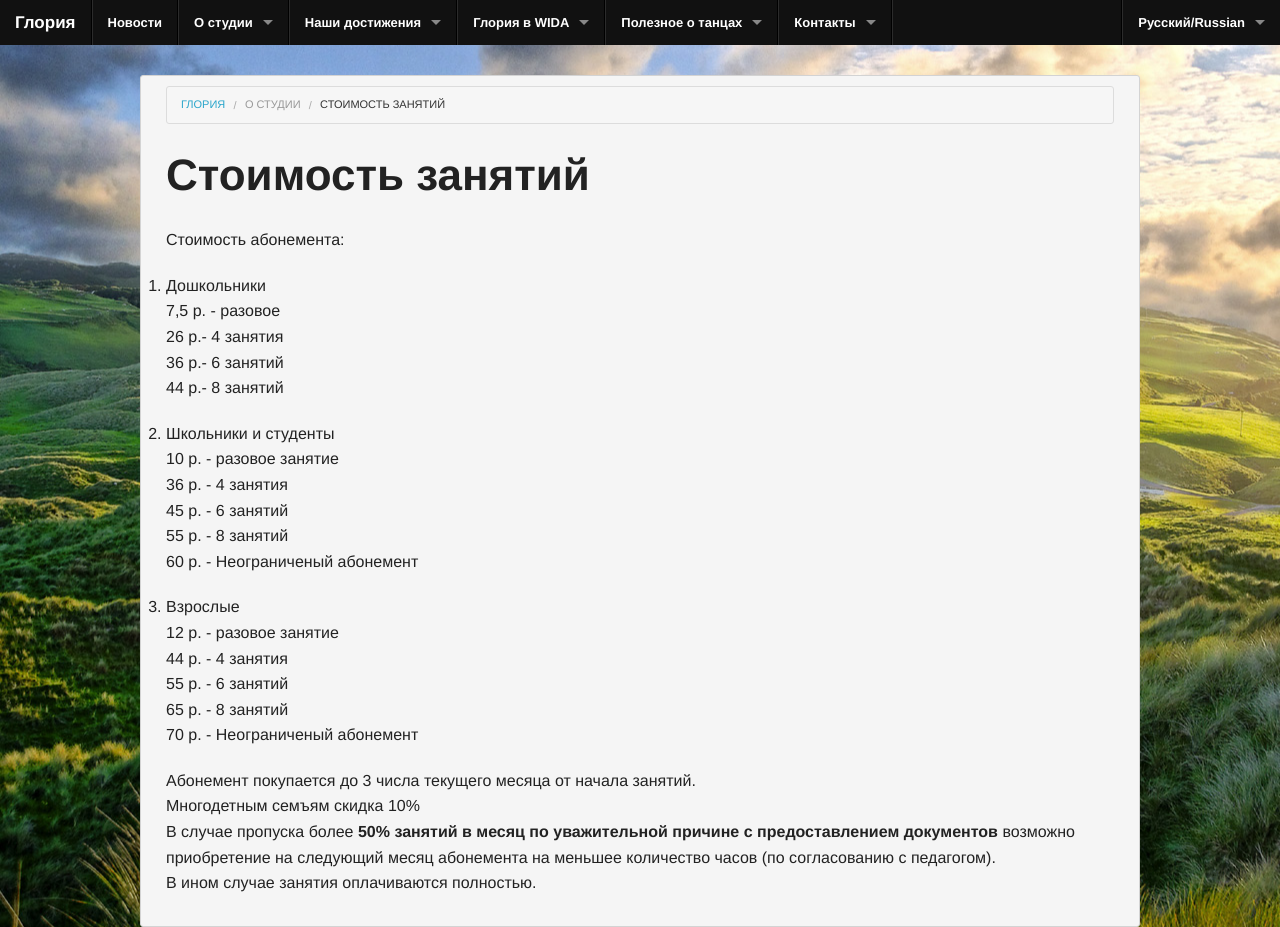
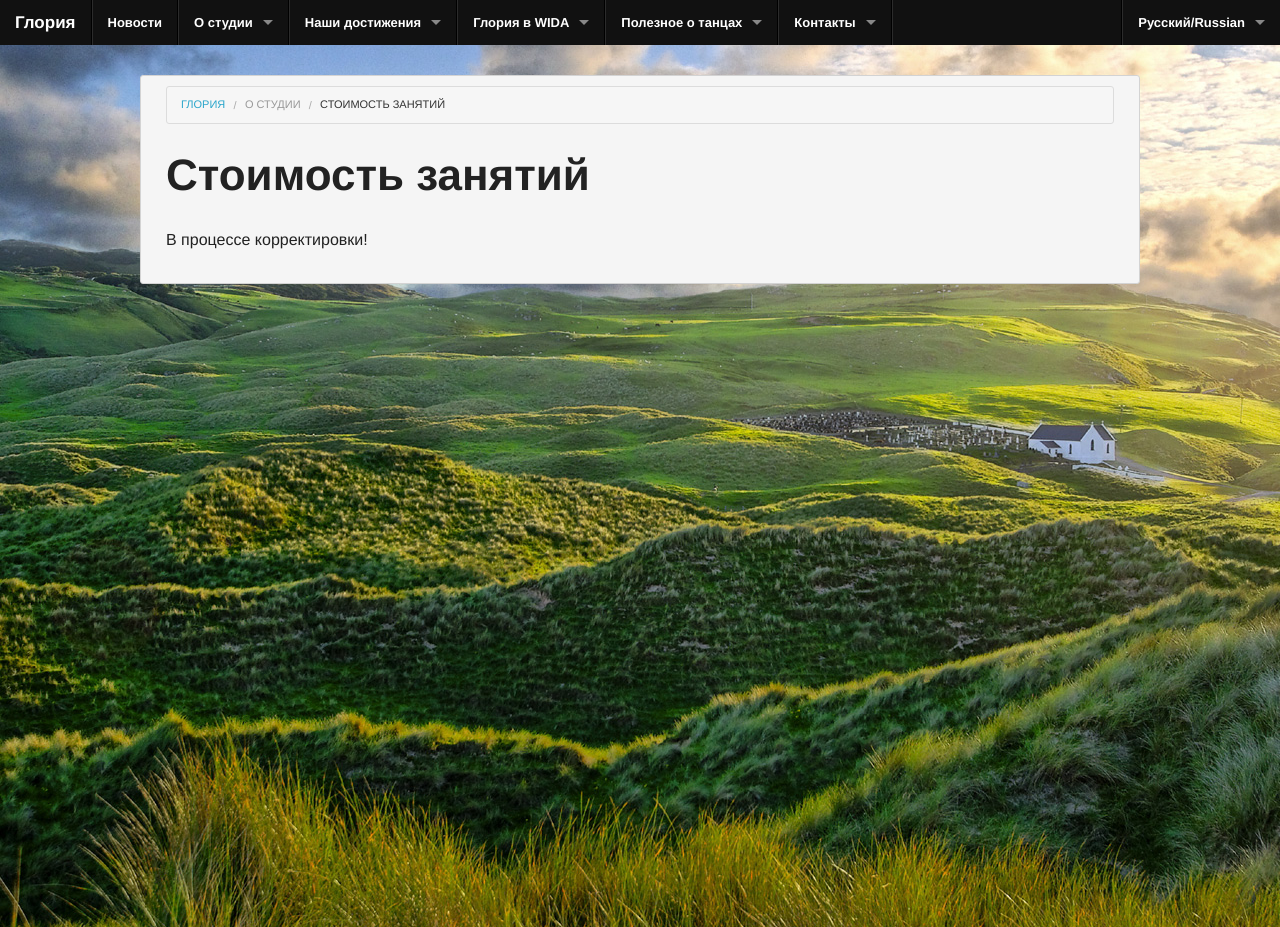
Before and after one commit to gloria-studio/gloria-studio.github.io, a Jekyll site: the page built from about/price/index.md, in a window 1280 px wide. Built offline with Jekyll 4.4.1, drawn with Linux system fonts in a browser that asks for light colours.

Commit message:
Update index.md

```diff
--- a/about/price/index.md
+++ b/about/price/index.md
@@ -11,30 +11,4 @@ published: true
 
 # Стоимость занятий
 
-Стоимость абонемента:
-
-1. Дошкольники
-7,5 р. - разовое
-26 р.- 4 занятия
-36 р.- 6 занятий
-44 р.- 8 занятий
-
-2. Школьники и студенты
-10 р. - разовое занятие
-36 р. - 4 занятия
-45 р. - 6 занятий
-55 р. - 8 занятий
-60 р. - Неограниченый абонемент
-
-3. Взрослые
-12 р. - разовое занятие
-44 р. - 4 занятия
-55 р. - 6 занятий
-65 р. - 8 занятий
-70 р. - Неограниченый абонемент
-
-
-Абонемент покупается до 3 числа текущего месяца от начала занятий.
-Многодетным семъям скидка 10%
-В случае пропуска более **50% занятий в месяц по уважительной причине с предоставлением документов** возможно приобретение на следующий месяц абонемента на меньшее количество часов (по согласованию с педагогом).
-В ином случае занятия оплачиваются полностью.
+В процессе корректировки!
```
